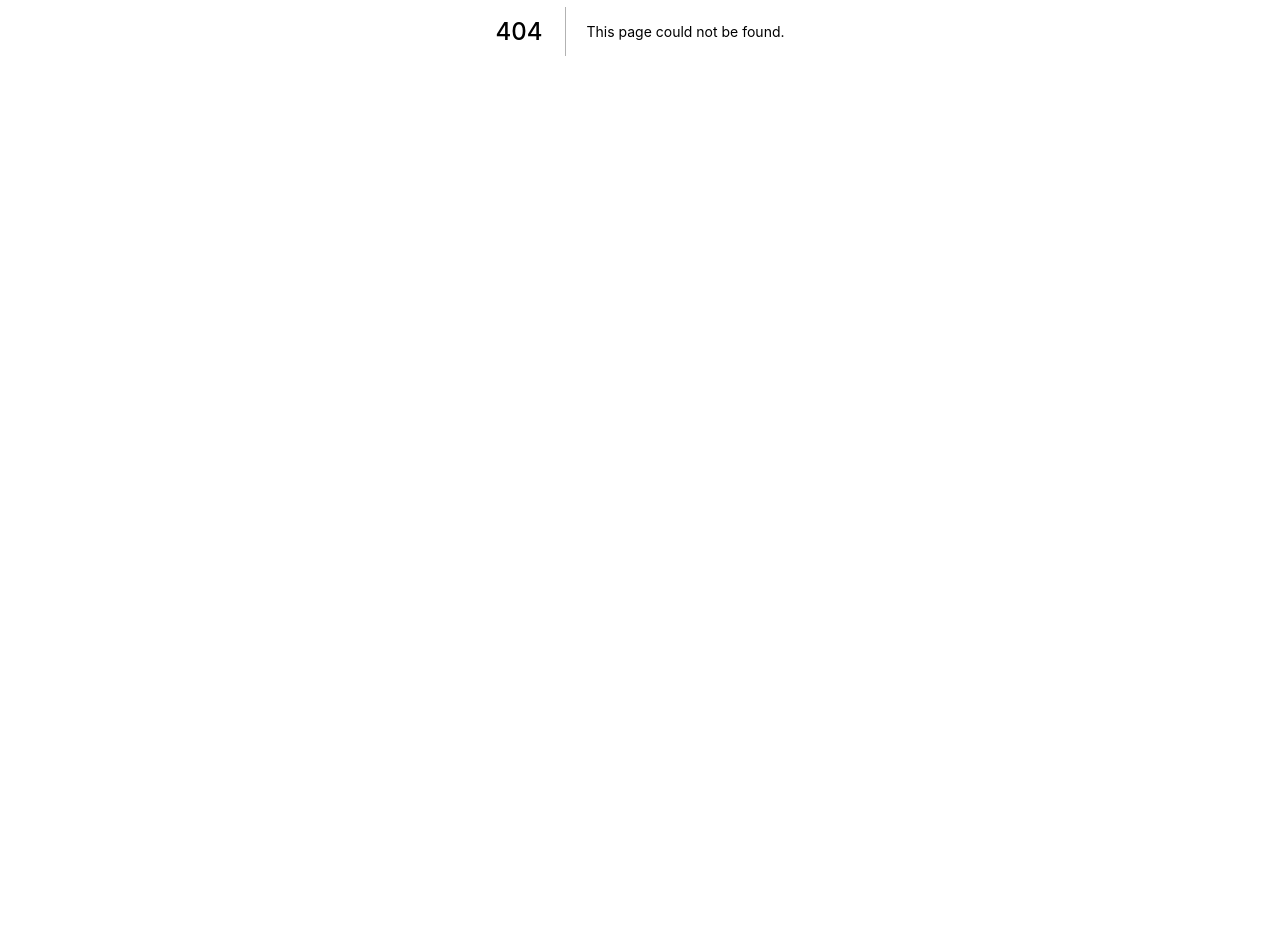
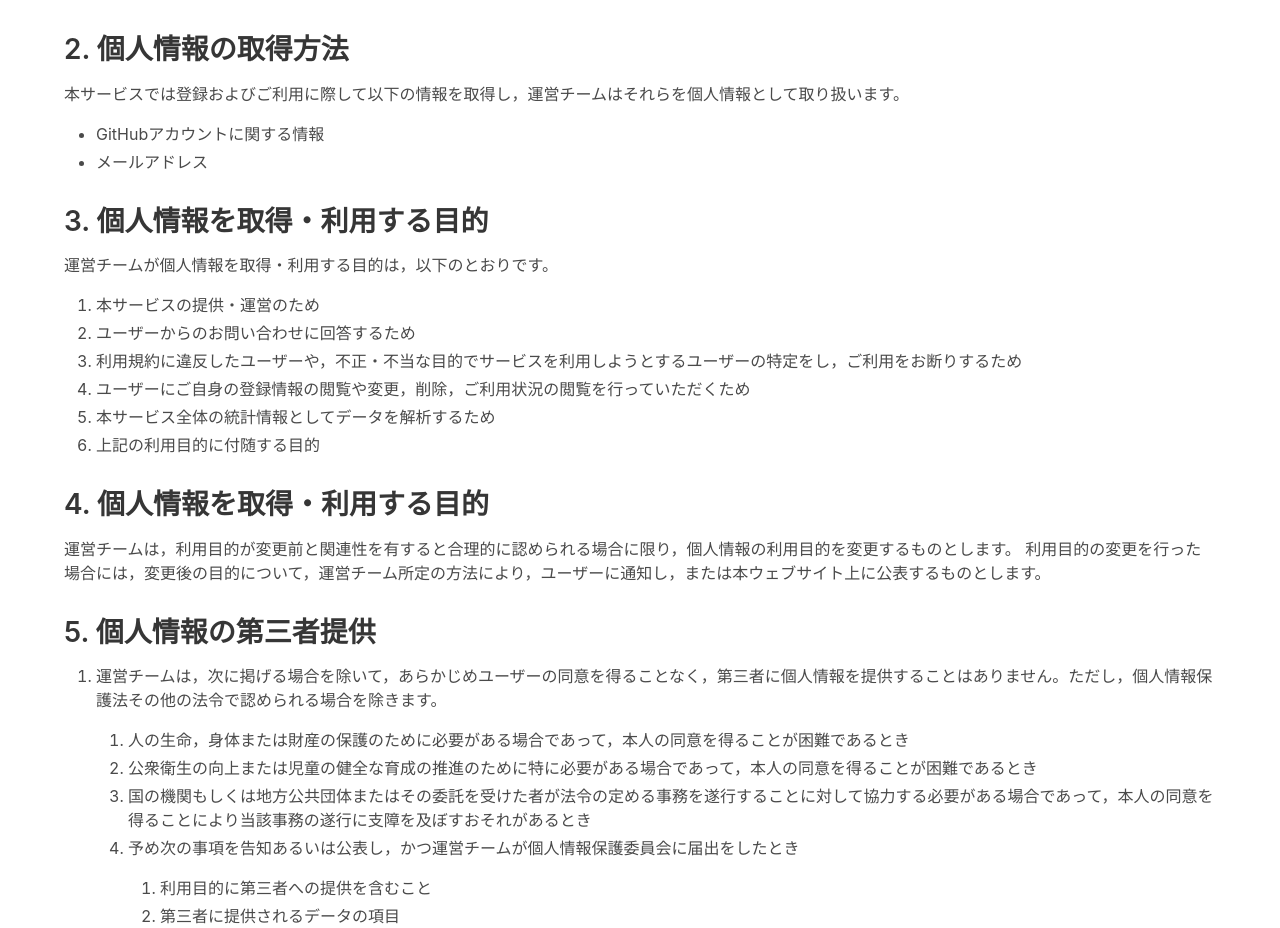
Before and after one commit to nekochans/lgtm-cat-frontend, a Next.js app: page /privacy in a window 1280 px wide. Before the commit this address had no page. Shown: the part 369-1297 px from the top of the page. Before the commit the page ends 800 px from the top, so only its background shows below. Built offline with nearby package versions, Linux system fonts and the light colour scheme; no server answers.

Commit message:
:sparkles: #14 プライバシーポリシー用のページを追加

```diff
--- /dev/null
+++ b/src/docs/privacy.md
@@ -0,0 +1,59 @@
+# プライバシーポリシー
+nekochans（以下，「運営チーム」といいます。）は，本ウェブサイト上で提供するサービス（以下,「本サービス」といいます。）における，ユーザーの個人情報の取扱いについて，以下のとおりプライバシーポリシー（以下，「本ポリシー」といいます。）を定めます。
+
+## 1. 個人情報の定義
+「個人情報」とは，個人情報保護法にいう「個人情報」を指すものとし，生存する個人に関する情報であって，当該情報に含まれる氏名，生年月日，住所，電話番号，連絡先その他の記述等により特定の個人を識別できる情報及び容貌，指紋，声紋にかかるデータ，及び健康保険証の保険者番号などの当該情報単体から特定の個人を識別できる情報（個人識別情報）を指します。
+
+## 2. 個人情報の取得方法
+本サービスでは登録およびご利用に際して以下の情報を取得し，運営チームはそれらを個人情報として取り扱います。
+
+- GitHubアカウントに関する情報
+- メールアドレス
+
+## 3. 個人情報を取得・利用する目的
+運営チームが個人情報を取得・利用する目的は，以下のとおりです。
+
+1. 本サービスの提供・運営のため
+1. ユーザーからのお問い合わせに回答するため
+1. 利用規約に違反したユーザーや，不正・不当な目的でサービスを利用しようとするユーザーの特定をし，ご利用をお断りするため
+1. ユーザーにご自身の登録情報の閲覧や変更，削除，ご利用状況の閲覧を行っていただくため
+1. 本サービス全体の統計情報としてデータを解析するため
+1. 上記の利用目的に付随する目的
+
+## 4. 個人情報を取得・利用する目的
+   運営チームは，利用目的が変更前と関連性を有すると合理的に認められる場合に限り，個人情報の利用目的を変更するものとします。
+   利用目的の変更を行った場合には，変更後の目的について，運営チーム所定の方法により，ユーザーに通知し，または本ウェブサイト上に公表するものとします。
+
+## 5. 個人情報の第三者提供
+1. 運営チームは，次に掲げる場合を除いて，あらかじめユーザーの同意を得ることなく，第三者に個人情報を提供することはありません。ただし，個人情報保護法その他の法令で認められる場合を除きます。
+    1. 人の生命，身体または財産の保護のために必要がある場合であって，本人の同意を得ることが困難であるとき
+    1. 公衆衛生の向上または児童の健全な育成の推進のために特に必要がある場合であって，本人の同意を得ることが困難であるとき
+    1. 国の機関もしくは地方公共団体またはその委託を受けた者が法令の定める事務を遂行することに対して協力する必要がある場合であって，本人の同意を得ることにより当該事務の遂行に支障を及ぼすおそれがあるとき
+    1. 予め次の事項を告知あるいは公表し，かつ運営チームが個人情報保護委員会に届出をしたとき
+        1. 利用目的に第三者への提供を含むこと
+        1. 第三者に提供されるデータの項目
+        1. 第三者への提供の手段または方法
+        1. 本人の求めに応じて個人情報の第三者への提供を停止すること
+        1. 本人の求めを受け付ける方法
+
+1. 前項の定めにかかわらず，次に掲げる場合には，当該情報の提供先は第三者に該当しないものとします。
+    1. 運営チームが利用目的の達成に必要な範囲内において個人情報の取扱いの全部または一部を委託する場合
+    1. 合併その他の事由による事業の承継に伴って個人情報が提供される場合
+
+## 6. Cookie及びLocalStorageの利用について
+本サービスではログイン状態の確認，ユーザー利便性の向上，統計データの取得のため，Cookie及びLocalStorageを利用しています。Cookie及びLocalstorageの設定を変更し，機能を無効にすることができます。但し，その結果，本サービスの全部または一部の機能がご利用いただけなくなることがあります。
+
+## 7. アクセス解析ツールについて
+本サービスでは，Googleによるアクセス解析ツール「Google Analytics」を利用しています。このGoogle Analyticsはトラフィックデータの収集のためにCookieを使用しています。このトラフィックデータは匿名で収集されており，個人を特定するものではありません。Google Analyticsから提供されるCookieの使用に関する説明，Cookieによって収集される情報について詳しくお知りになりたい方は，Google Analyticsのプライバシーポリシーをご確認ください。
+この機能はCookieを無効にすることで収集を拒否することが出来ますので，お使いのブラウザの設定をご確認ください。
+
+## 8. プライバシーポリシーの変更
+本ポリシーの内容は，法令その他本ポリシーに別段の定めのある事項を除いて，ユーザーに通知することなく，変更することができるものとします。
+運営チームが別途定める場合を除いて，変更後のプライバシーポリシーは，本ウェブサイトに掲載したときから効力を生じるものとします。
+
+## 9. お問い合わせ窓口
+本ポリシーに関するお問い合わせは，下記の窓口までお願いいたします。
+
+[お問い合わせフォーム](https://docs.google.com/forms/d/e/1FAIpQLSf0-A1ysrWQFCDuOZY8f2uH5KhUCB5yqi7TlLEsgl95Q9WKtw/viewform)
+
+2021年 2月 22日 制定
--- /dev/null
+++ b/src/pages/privacy.tsx
@@ -0,0 +1,30 @@
+import fs from 'fs';
+import React from 'react';
+import { GetStaticProps, NextPage } from 'next';
+import Layout from '../components/Layout';
+import MarkdownContents from '../components/MarkdownContents';
+
+type Props = {
+  privacy: string;
+};
+
+const PrivacyPage: NextPage<Props> = ({ privacy }: Props) => (
+  <Layout title="LGTMeow プライバシーポリシー">
+    <MarkdownContents markdown={privacy} />
+  </Layout>
+);
+
+export const getStaticProps: GetStaticProps = async () => {
+  const fsPromise = fs.promises;
+
+  const privacy = await fsPromise.readFile(
+    `${process.cwd()}/src/docs/privacy.md`,
+    {
+      encoding: 'utf8',
+    },
+  );
+
+  return { props: { privacy } };
+};
+
+export default PrivacyPage;
```
